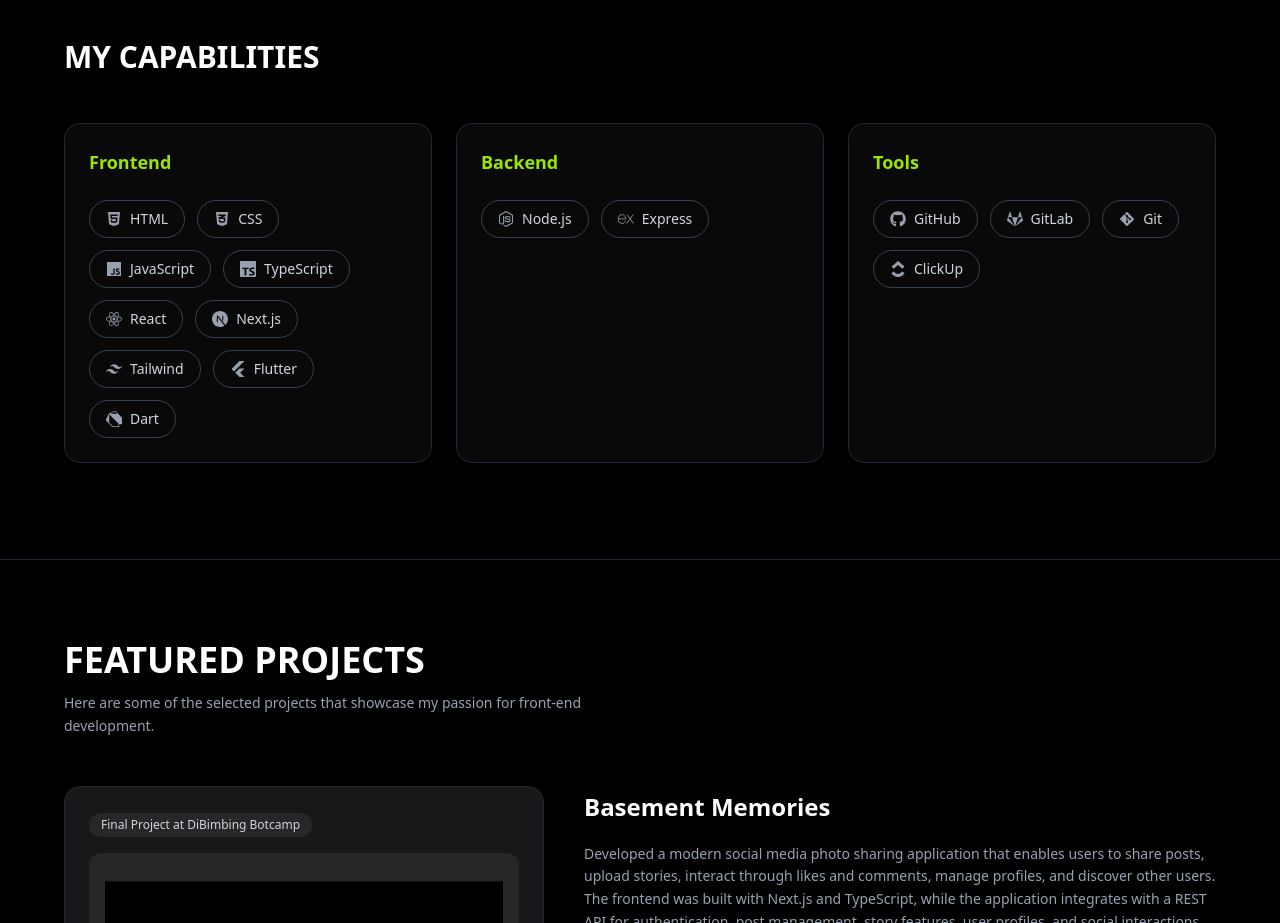
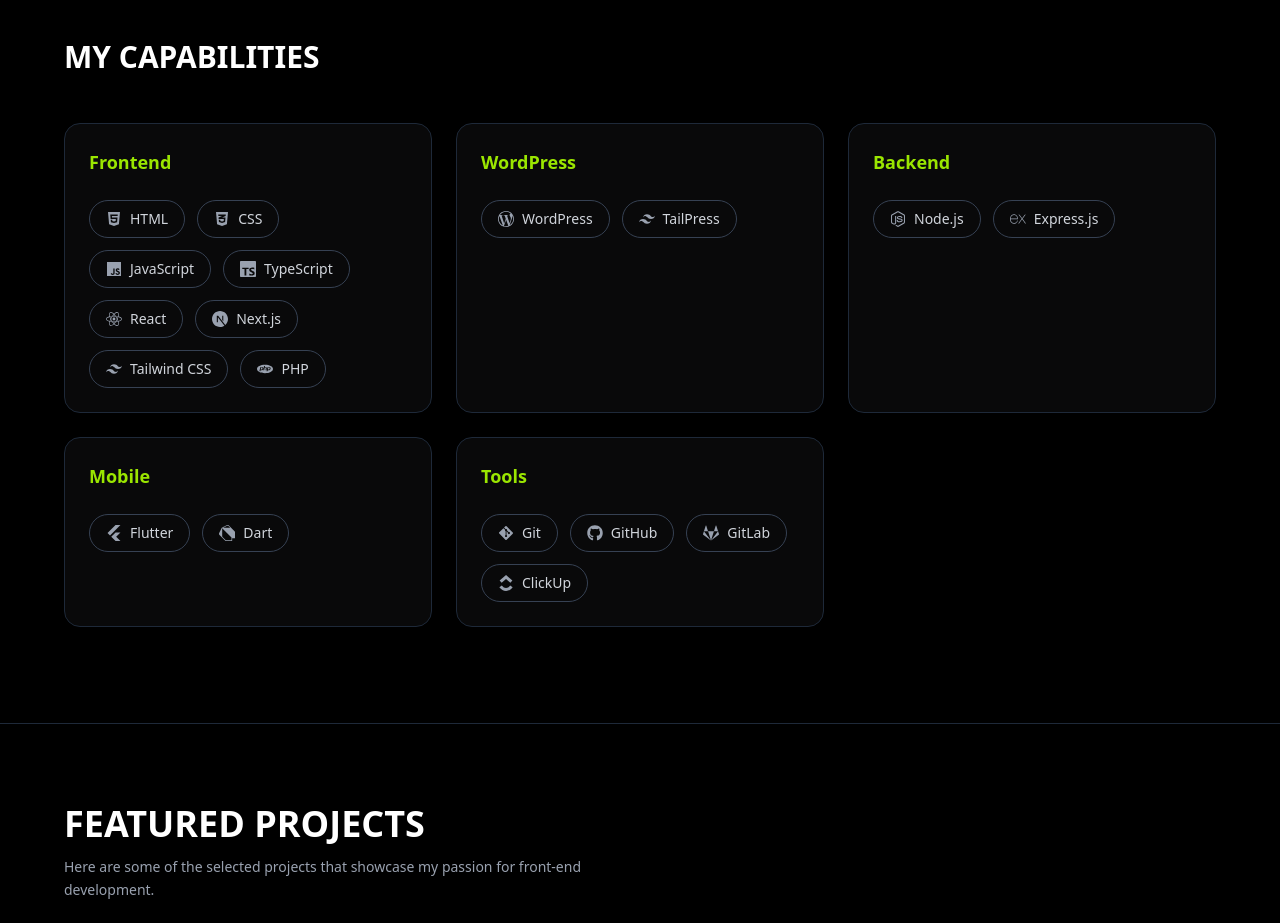
Before and after one commit to rijalammar1/Tugas-Day_35_RijalAmmar, a Next.js app: page / in a window 1280 px wide. Shown: the part 1040-1963 px from the top of the page. Built offline with nearby package versions, Linux system fonts and the light colour scheme.

Commit message:
ui: improve ui about section

```diff
--- a/components/home/About.tsx
+++ b/components/home/About.tsx
@@ -1,4 +1,4 @@
-"use client"
+"use client";
 
 import {
   FaHtml5,
@@ -9,18 +9,19 @@
   FaGitlab,
   FaNodeJs,
   FaGitAlt,
-} from "react-icons/fa"
+} from "react-icons/fa";
 
 import {
   SiNextdotjs,
   SiTailwindcss,
-  SiFigma,
   SiExpress,
   SiFlutter,
   SiDart,
   SiClickup,
   SiTypescript,
-} from "react-icons/si"
+  SiWordpress,
+  SiPhp,
+} from "react-icons/si";
 
 export default function About() {
   const skillGroups = [
@@ -33,32 +34,46 @@
         { name: "TypeScript", icon: SiTypescript },
         { name: "React", icon: FaReact },
         { name: "Next.js", icon: SiNextdotjs },
-        { name: "Tailwind", icon: SiTailwindcss },
-        { name: "Flutter", icon: SiFlutter },
-        { name: "Dart", icon: SiDart },
+        { name: "Tailwind CSS", icon: SiTailwindcss },
+        { name: "PHP", icon: SiPhp },
+      ],
+    },
+    {
+      title: "WordPress",
+      items: [
+        { name: "WordPress", icon: SiWordpress },
+        { name: "TailPress", icon: SiTailwindcss },
       ],
     },
     {
       title: "Backend",
       items: [
         { name: "Node.js", icon: FaNodeJs },
-        { name: "Express", icon: SiExpress },
+        { name: "Express.js", icon: SiExpress },
+      ],
+    },
+    {
+      title: "Mobile",
+      items: [
+        { name: "Flutter", icon: SiFlutter },
+        { name: "Dart", icon: SiDart },
       ],
     },
     {
       title: "Tools",
       items: [
+        { name: "Git", icon: FaGitAlt },
         { name: "GitHub", icon: FaGithub },
         { name: "GitLab", icon: FaGitlab },
-        { name: "Git", icon: FaGitAlt },
         { name: "ClickUp", icon: SiClickup },
       ],
     },
-  ]
+  ];
 
   return (
     <section id="about" className="border-t border-gray-800 py-24">
       <div className="max-w-6xl mx-auto px-6 md:px-0 space-y-20">
+        {/* About */}
         <div className="grid md:grid-cols-2 gap-16 items-start">
           <div>
             <h2 className="text-3xl md:text-5xl font-bold uppercase leading-tight">
@@ -82,6 +97,7 @@
           </div>
         </div>
 
+        {/* Capabilities */}
         <div className="space-y-12">
           <div>
             <h3 className="text-2xl md:text-3xl font-semibold uppercase">
@@ -89,7 +105,7 @@
             </h3>
           </div>
 
-          <div className="grid md:grid-cols-3 gap-6">
+          <div className="grid md:grid-cols-2 lg:grid-cols-3 gap-6">
             {skillGroups.map((group, i) => (
               <div
                 key={i}
@@ -101,7 +117,7 @@
 
                 <div className="flex flex-wrap gap-3">
                   {group.items.map((skill, idx) => {
-                    const Icon = skill.icon
+                    const Icon = skill.icon;
 
                     return (
                       <div
@@ -112,7 +128,7 @@
 
                         <span className="text-gray-300">{skill.name}</span>
                       </div>
-                    )
+                    );
                   })}
                 </div>
               </div>
@@ -121,5 +137,5 @@
         </div>
       </div>
     </section>
-  )
+  );
 }
```
